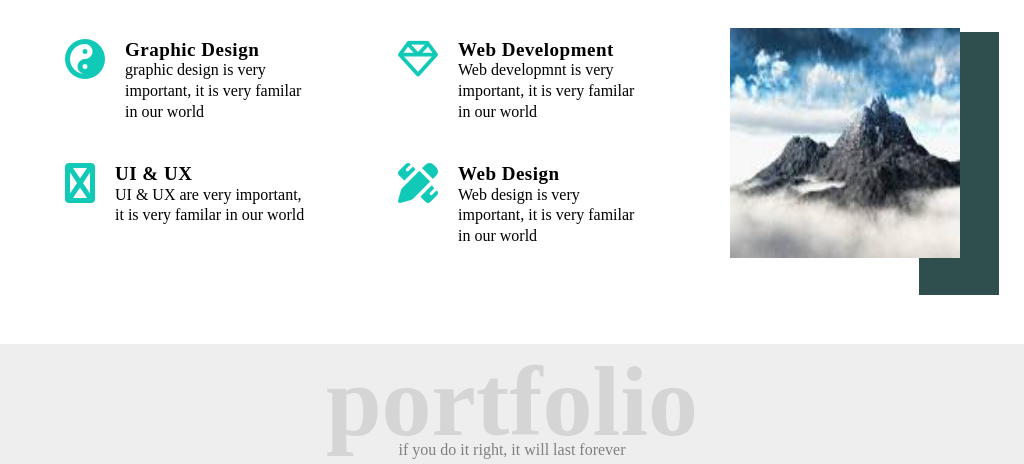
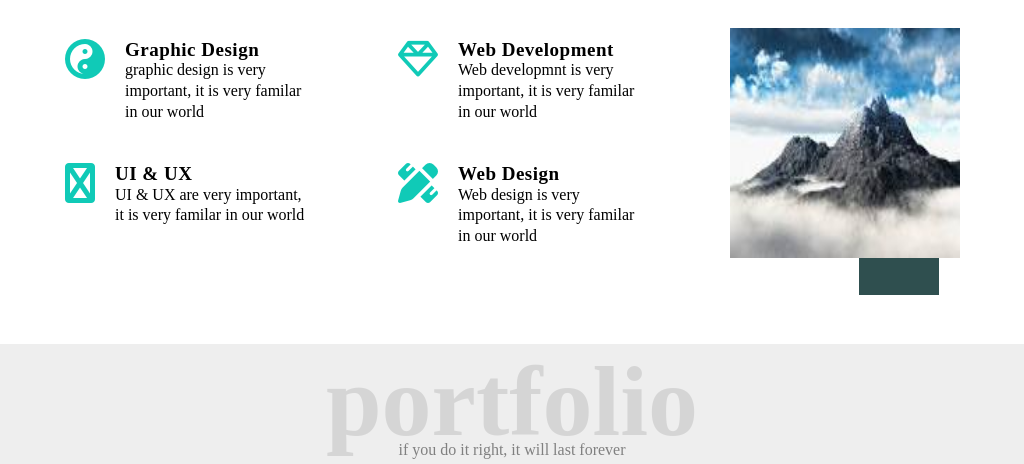
Before and after one commit to kareemtarekK/Leon, a plain HTML site: page index.html in a window 1024 px wide. Shown: the part 785-1249 px from the top of the page. Drawn offline with Linux system fonts and the light colour scheme; files that its build step writes are made by us from their sources; files whose address does not match are found by name; a web font is replaced by a local one.

Commit message:
Update laptop.css

```diff
--- a/laptop.css
+++ b/laptop.css
@@ -8,5 +8,6 @@
     .conti .holds .hold3::before {
         height: calc(100% + 15px);
         top: 13px;
+        right:60px
     }
 }
```
